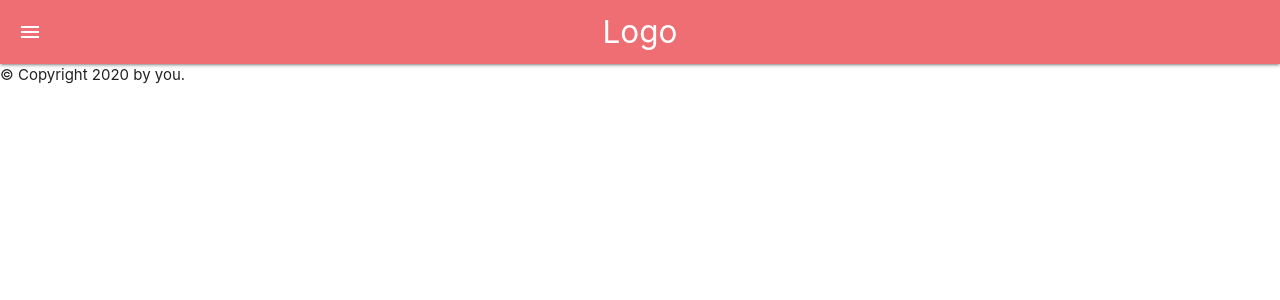
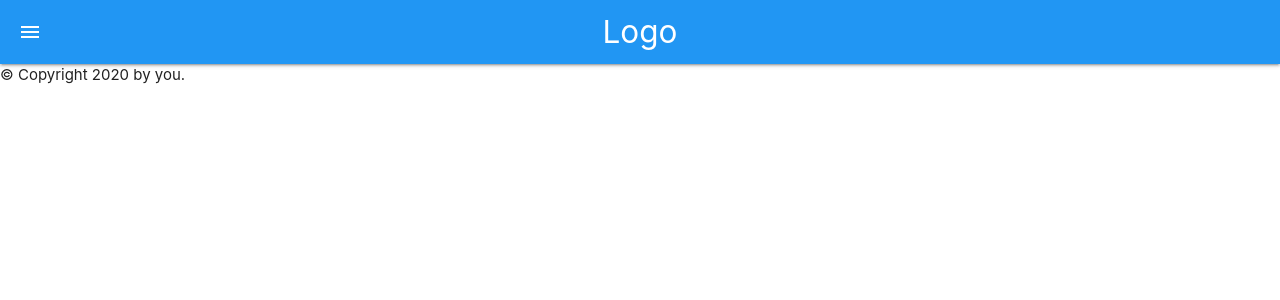
Before and after one commit to JakeInJoke/MA, a Flask app: page / in a window 1280 px wide. Shown: the top 300 px of the page. Run offline with Flask 2, Linux system fonts and the light colour scheme.

Commit message:
Update navbar.html

```diff
--- a/templates/navbar/navbar.html
+++ b/templates/navbar/navbar.html
@@ -9,7 +9,7 @@
 
 
 <nav>
-  <div class="nav-wrapper">
+  <div class="blue nav-wrapper">
     <a href="#!" class="brand-logo">Logo</a>
     <a href="#" data-target="mobile-demo" class="sidenav-trigger"><i class="material-icons">menu</i></a>
   </div>
```
